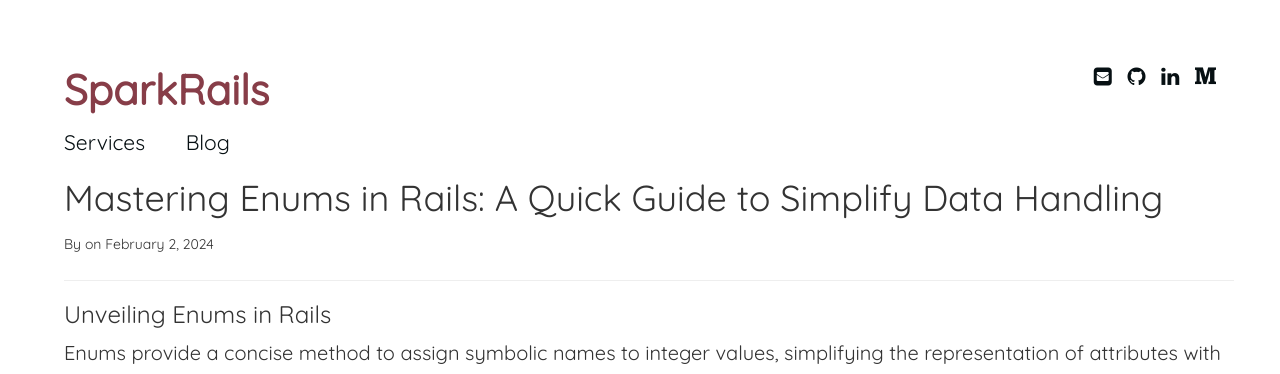
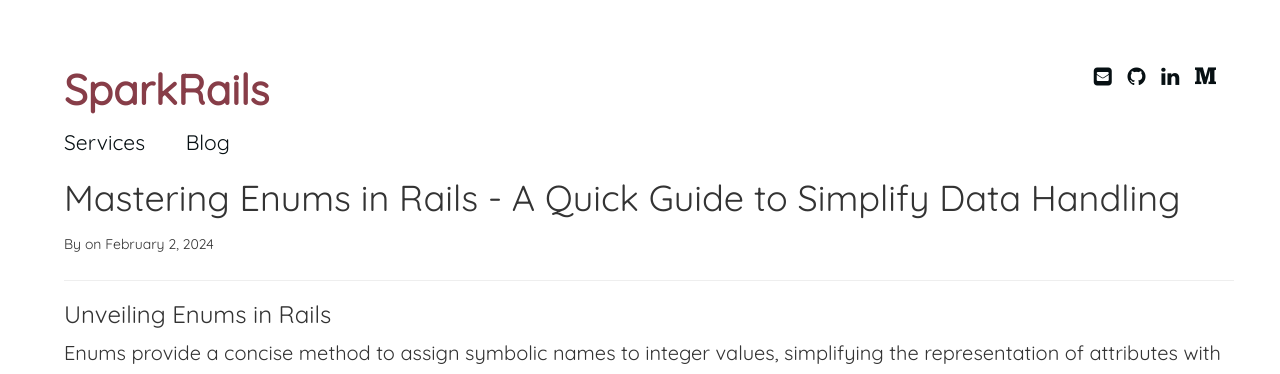
Before and after one commit to abhikanojia/abhikanojia.github.io, a Jekyll site: the page built from _posts/ruby_on_rails/2024-02-02-rails-enum-quick-guide.md, in a window 1280 px wide. Shown: the top 374 px of the page. Built offline with Jekyll 4.4.1, drawn with Linux system fonts in a browser that asks for light colours.

```diff
--- a/_posts/ruby_on_rails/2024-02-02-rails-enum-quick-guide.md
+++ b/_posts/ruby_on_rails/2024-02-02-rails-enum-quick-guide.md
@@ -1,6 +1,6 @@
 ---
 layout: post
-title: "Mastering Enums in Rails: A Quick Guide to Simplify Data Handling"
+title: "Mastering Enums in Rails - A Quick Guide to Simplify Data Handling"
 categories: "rails"
 tags: rails enums
 keywords:
```
